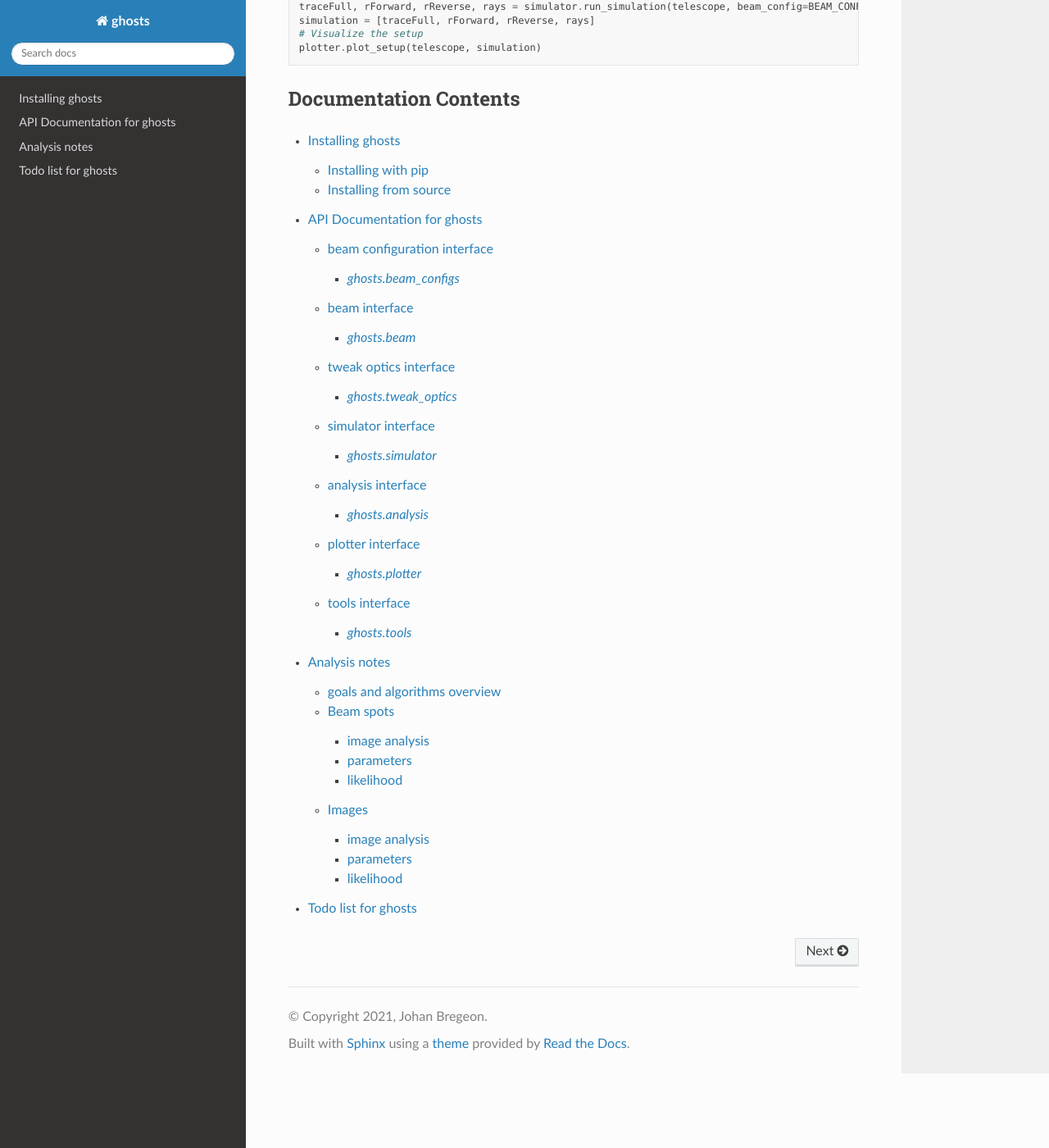
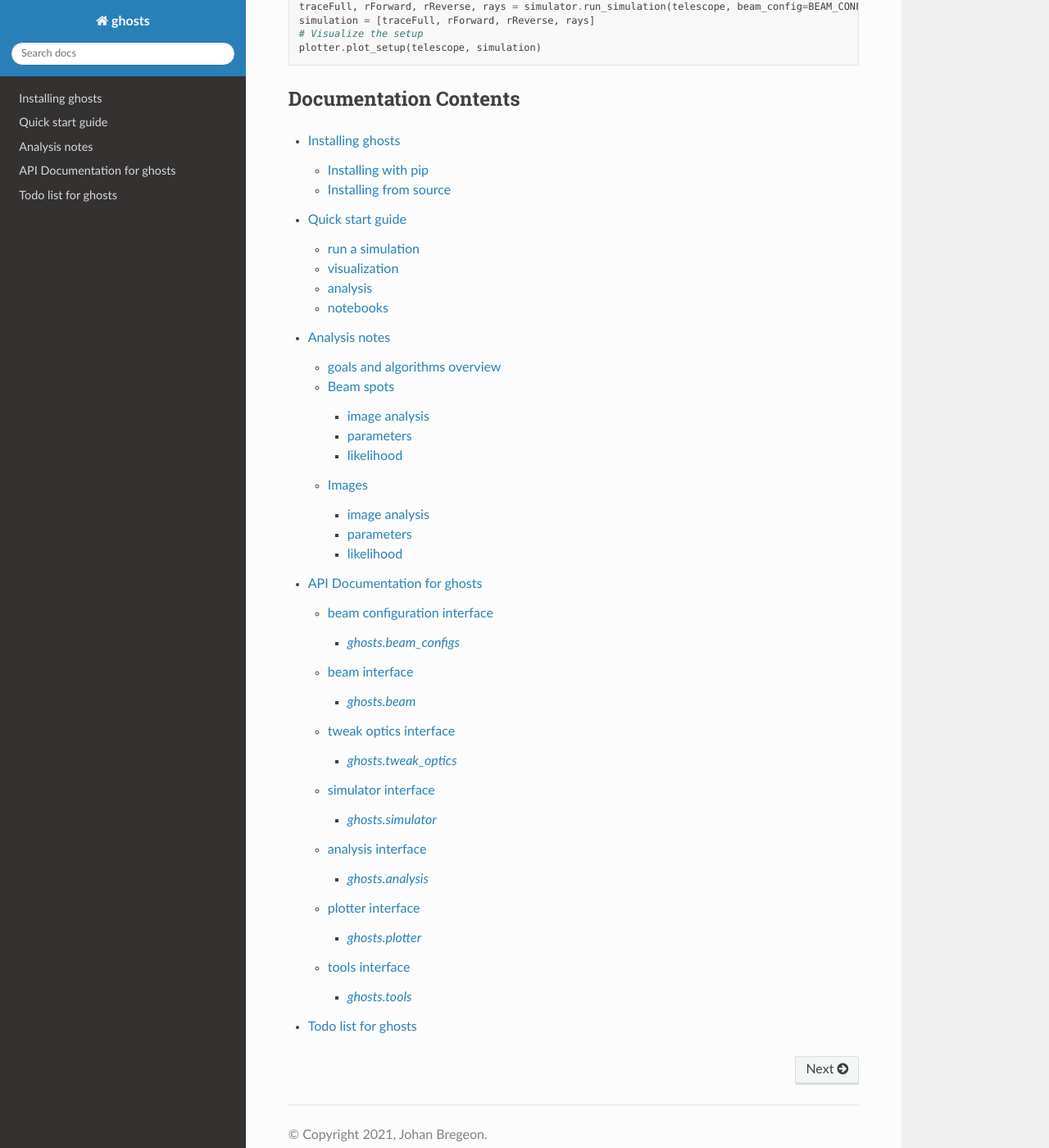
Before and after one commit to lsst-camera-dh/ghosts, a Sphinx documentation site: the page built from docs/index.rst, in a window 1280 px wide and 1400 px high, scrolled down 1112 px. Shown: the whole window at 82% size. Built offline with Sphinx 7.4.7 and the Read the Docs theme 2.0.0, drawn with Linux system fonts in a browser that asks for light colours; the version number could not be read and is left out.

Commit message:
add quick start to doc

```diff
--- a/docs/index.rst
+++ b/docs/index.rst
@@ -37,13 +37,13 @@ into HDF5 files.
 3. 'HDF5' might be used to store images and pandas data frame
 
 Quick examples
-==============
+--------------
 
 Here are some very quick high-level examples.
 
 
 Optical setup
--------------
+=============
 
 Build and visualize the camera elements
 
@@ -67,6 +67,7 @@ Documentation Contents
     :maxdepth: 3
 
     install
+    quick_start
+    analysis
     ghosts
-    analysis
     todo_list
--- /dev/null
+++ b/docs/quick_start.rst
@@ -0,0 +1,22 @@
+.. _quick_start:
+
+Quick start guide
+*****************
+
+run a simulation
+----------------
+
+It's easy to setup and run a quick simulation
+
+visualization
+-------------
+so many nice plots
+
+analysis
+--------
+
+that is straightforward
+
+notebooks
+---------
+list of notebooks
```
